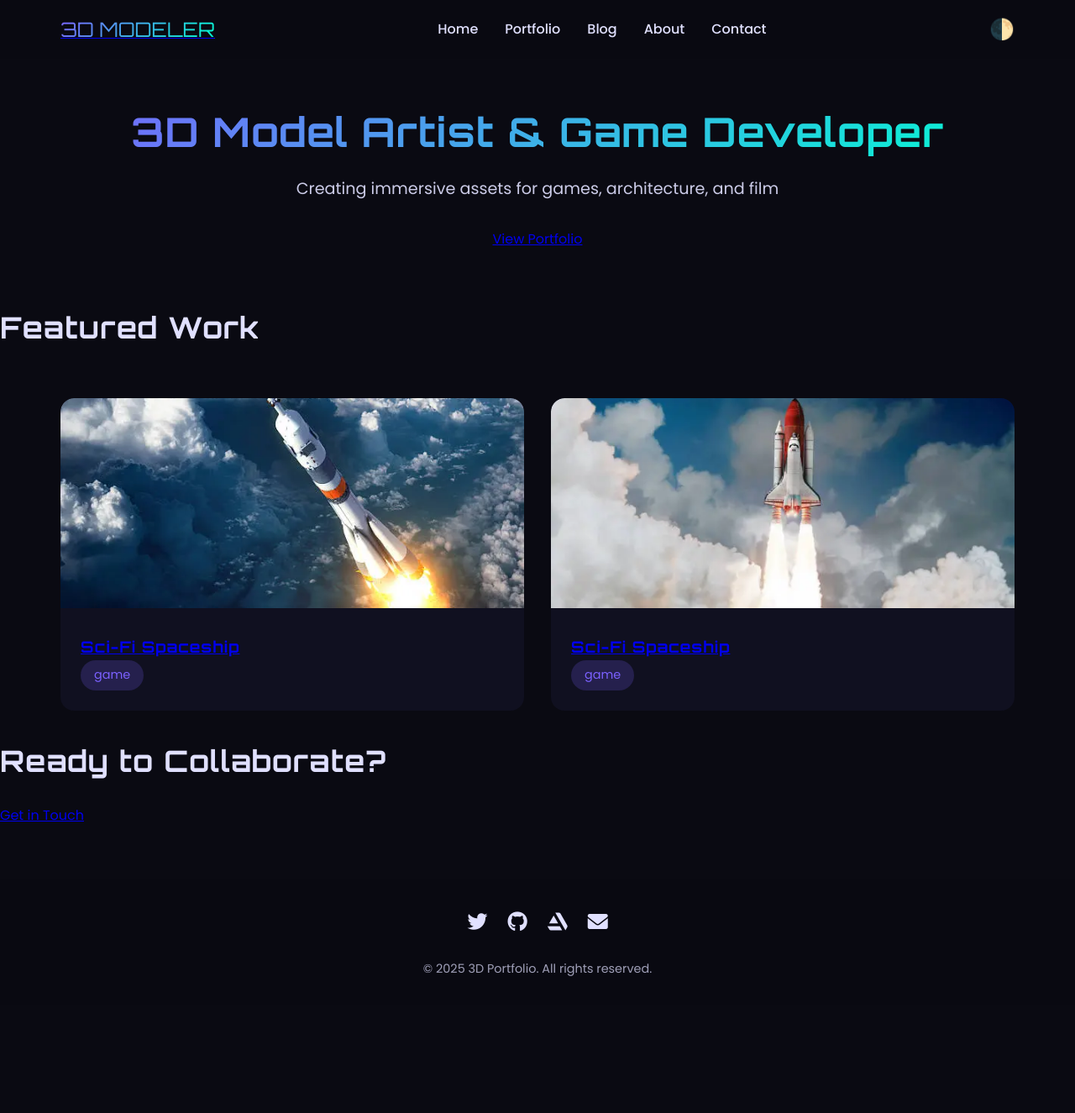
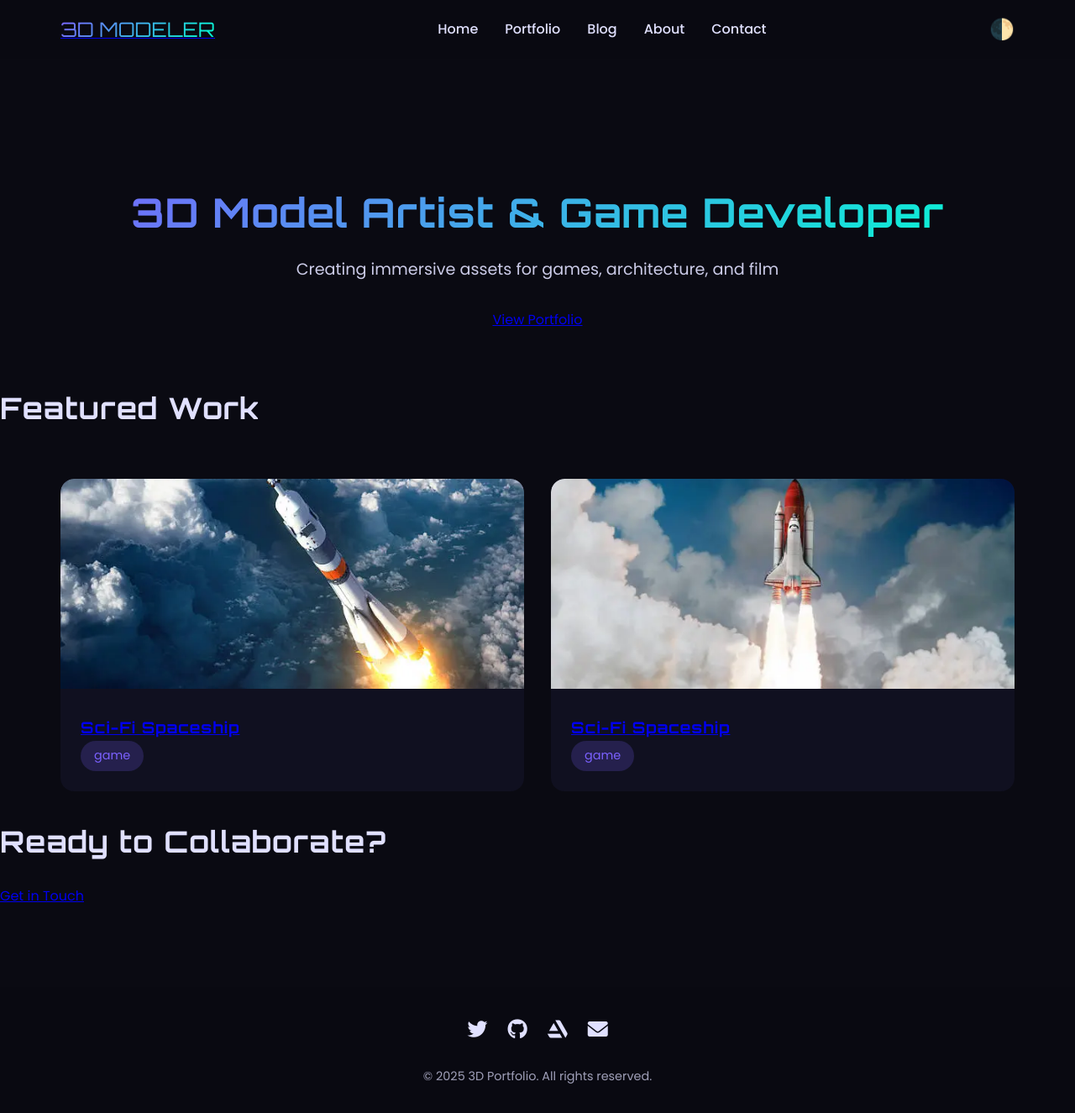
Before and after one commit to FaseehRizwan/portfolio, a Jekyll site: the page built from index.html, in a window 1280 px wide and 1325 px high. Shown: the whole window at 84% size. Built offline with Jekyll 4.4.1, drawn with Linux system fonts in a browser that asks for light colours.

Commit message:
Update style.css

```diff
--- a/assets/css/style.css
+++ b/assets/css/style.css
@@ -30,6 +30,11 @@ body {
   color: var(--text-dark);
   font-family: var(--body-font);
   line-height: 1.6;
+}
+/* Fix spacing below fixed navigation */
+main {
+  margin-top: 4rem; /* Matches nav height */
+  padding: 2rem 0;
 }
 
 /* === Typography === */
@@ -218,7 +223,7 @@ p {
   }
 
   .hero {
-    padding: 6rem 1rem 2rem;
+    padding: 6rem 2rem 2rem; /* Reduced top padding */
   }
 
   h1 {
```
